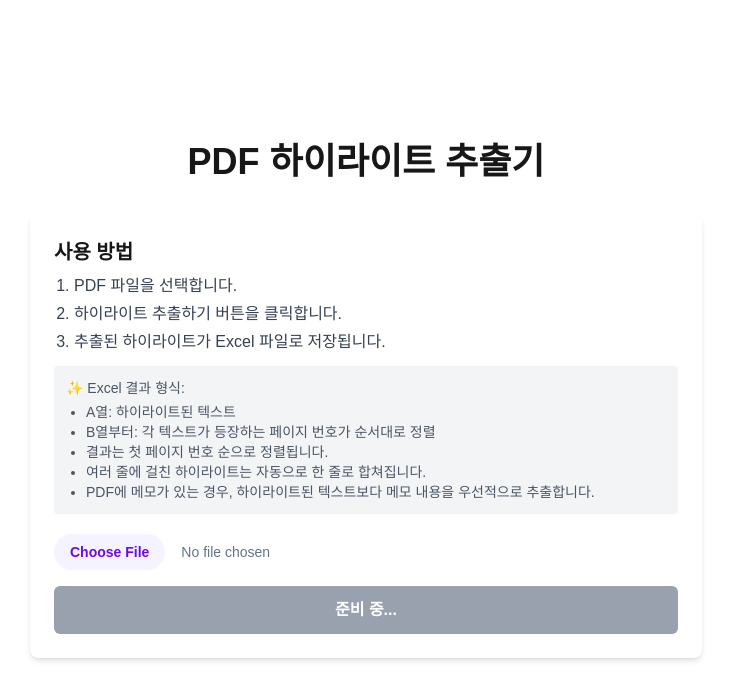
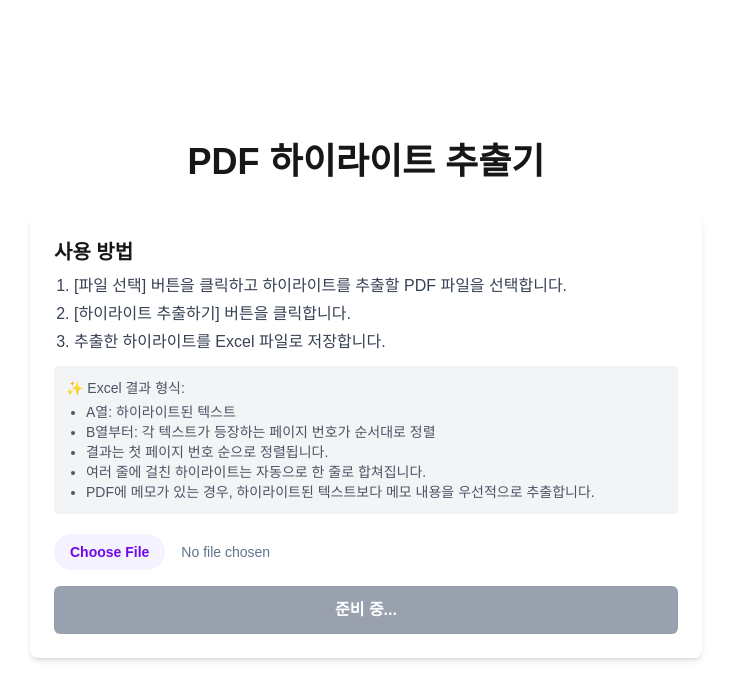
Before and after one commit to minhyeokl/pdf-highlight-parser, a Next.js app: page / in a window 1280 px wide. Shown: the top 700 px of the page, without its empty margins (274-1005 px from the left). Built offline with nearby package versions, Linux system fonts and the light colour scheme.

Commit message:
메인 페이지 업데이트

```diff
--- a/app/page.tsx
+++ b/app/page.tsx
@@ -356,9 +356,9 @@ export default function Home() {
           <div className="mb-5">
             <h2 className="text-xl font-semibold mb-2">사용 방법</h2>
             <ol className="list-decimal pl-5 space-y-1 text-gray-700">
-              <li>PDF 파일을 선택합니다.</li>
-              <li>하이라이트 추출하기 버튼을 클릭합니다.</li>
-              <li>추출된 하이라이트가 Excel 파일로 저장됩니다.</li>
+              <li>[파일 선택] 버튼을 클릭하고 하이라이트를 추출할 PDF 파일을 선택합니다.</li>
+              <li>[하이라이트 추출하기] 버튼을 클릭합니다.</li>
+              <li>추출한 하이라이트를 Excel 파일로 저장합니다.</li>
             </ol>
             <div className="mt-3 text-sm text-gray-600 bg-gray-100 p-3 rounded">
               <p className="font-medium mb-1">✨ Excel 결과 형식:</p>
```
